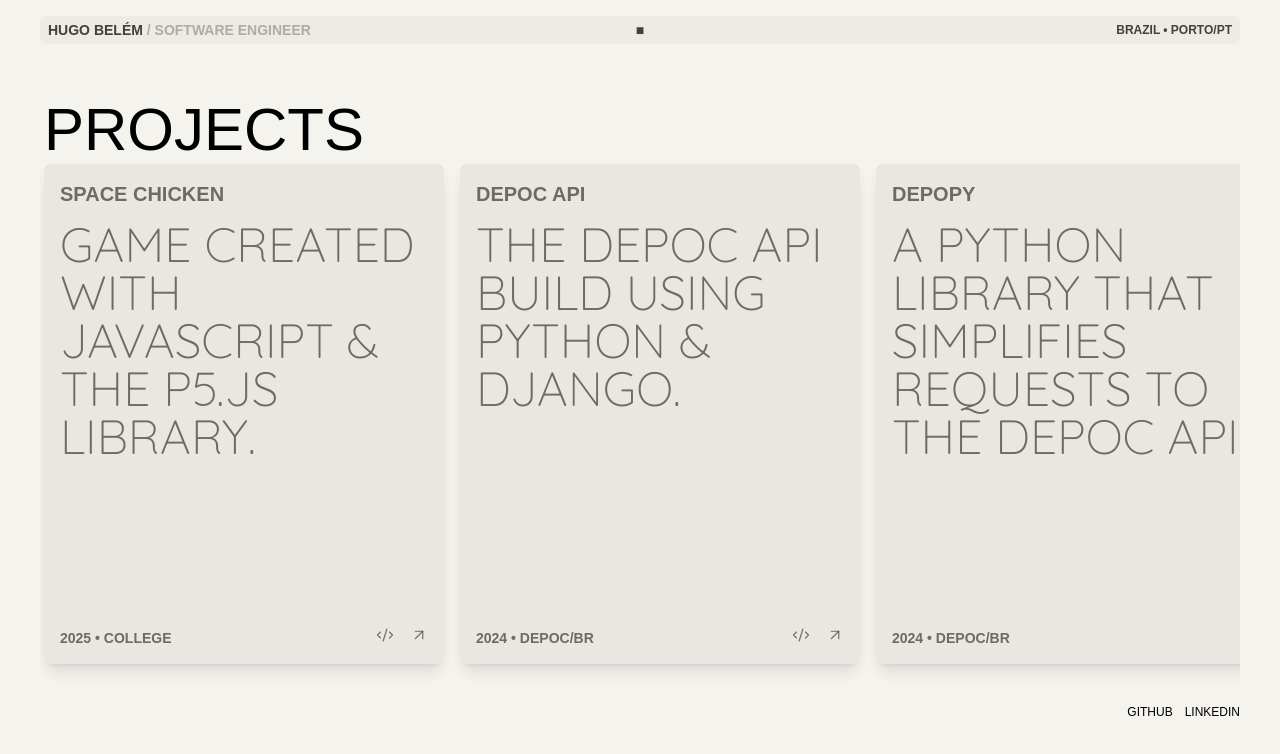
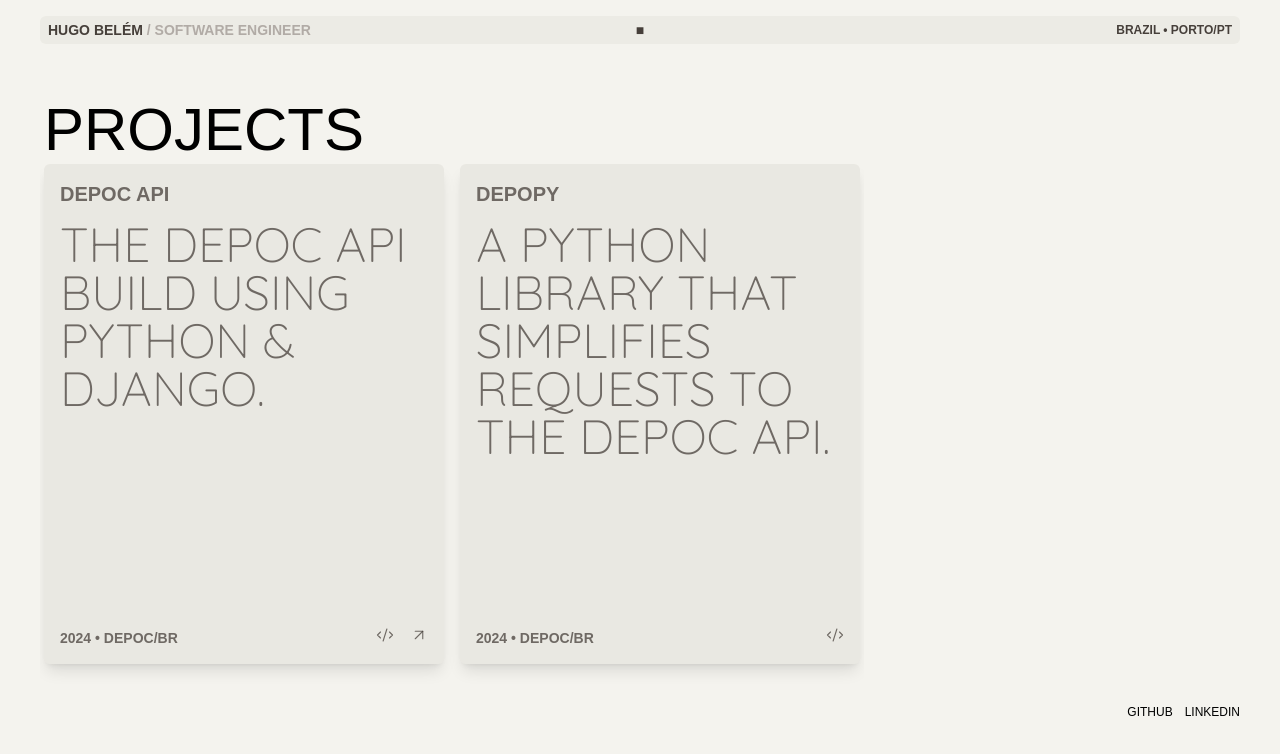
Before and after one commit to hugobelem/portfolio, a Next.js app: page / in a window 1280 px wide. Shown: the top 754 px of the page. Built offline with nearby package versions, Linux system fonts and the light colour scheme; a web font is replaced by a local one.

Commit message:
chore: comment out unwanted cards

```diff
--- a/src/app/page.tsx
+++ b/src/app/page.tsx
@@ -9,7 +9,7 @@ export default function Home() {
       <div className="overflow-hidden">
         <div className="overflow-auto flex">
           <div className="overflow-x-auto scrollbar-hidden flex px-1 pt-1 pb-5 gap-4 font-bold">
-            <Card
+            {/* <Card
               title="space chicken"
               description={[
                 "game created with javascript &",
@@ -19,7 +19,7 @@ export default function Home() {
               where="college"
               githubURL="https://github.com/hugobelem/gold"
               externalURL="https://hugobelem.github.io/gold/"
-            />
+            /> */}
 
             <Card
               title="depoc api"
@@ -41,7 +41,7 @@ export default function Home() {
               githubURL="https://github.com/depoc/depopy"
             />
 
-            <Card
+            {/* <Card
               title="depox / mvp"
               description={[
                 "first depoc mvp build with django,",
@@ -51,7 +51,7 @@ export default function Home() {
               where="depoc/br"
               githubURL="https://github.com/depoc/depox"
               externalURL="https://mvp.depoc.com.br"
-            />
+            /> */}
           </div>
         </div>
       </div>
```
